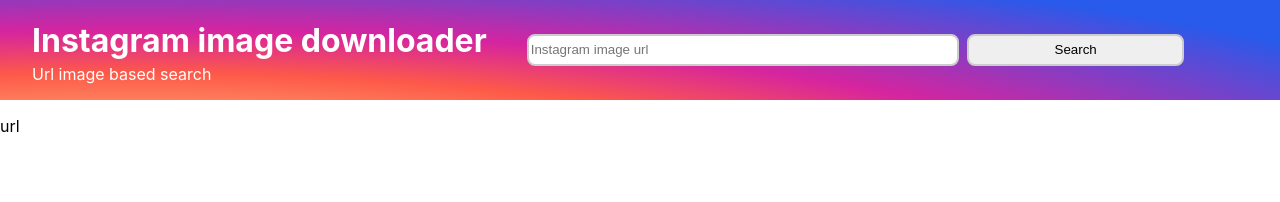
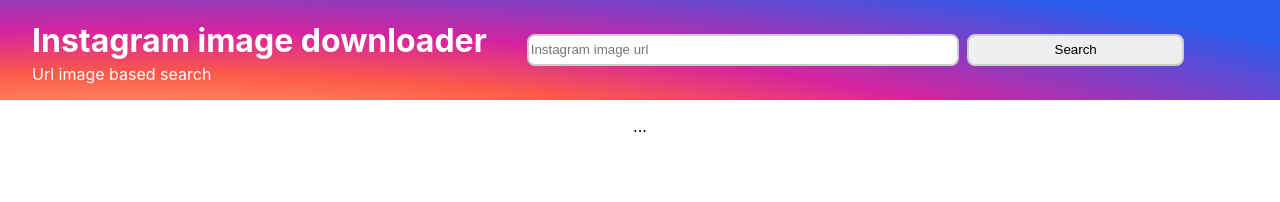
Before and after one commit to LucasGuerraCavalcante/instagram-image-downloader, a React (Create React App) app in the folder frontend/: page / in a window 1280 px wide. Shown: the top 202 px of the page. Built offline with nearby package versions, Linux system fonts and the light colour scheme.

Commit message:
images wrapper

```diff
--- a/frontend/src/components/ImagesDisplay/index.js
+++ b/frontend/src/components/ImagesDisplay/index.js
@@ -5,22 +5,21 @@
 const Form = ({ images }) => {
 
   return (
-    <>
-        {images.length === 0 && (<p>url</p>)}
+    <div className="imagesWrapper">
+        {images.length === 0 && (<p>...</p>)}
 
         {images.length >= 1 && (
                 images.map((image) => {
                     console.log(image)
                     return (
-                        <div key={image.alt}>
-                            <h3>{image.src}</h3>
-                            <span>{image.alt}</span>
+                        <div key={image.alt} className="imgBox" >
+                            <img src={image.src} alt={image.alt} className="image" />
+                            <span className="imgAlt" >{image.alt}</span>
                         </div>
                     )
                 })
         )}
-
-    </>
+    </div>
   );
 };
 
```
